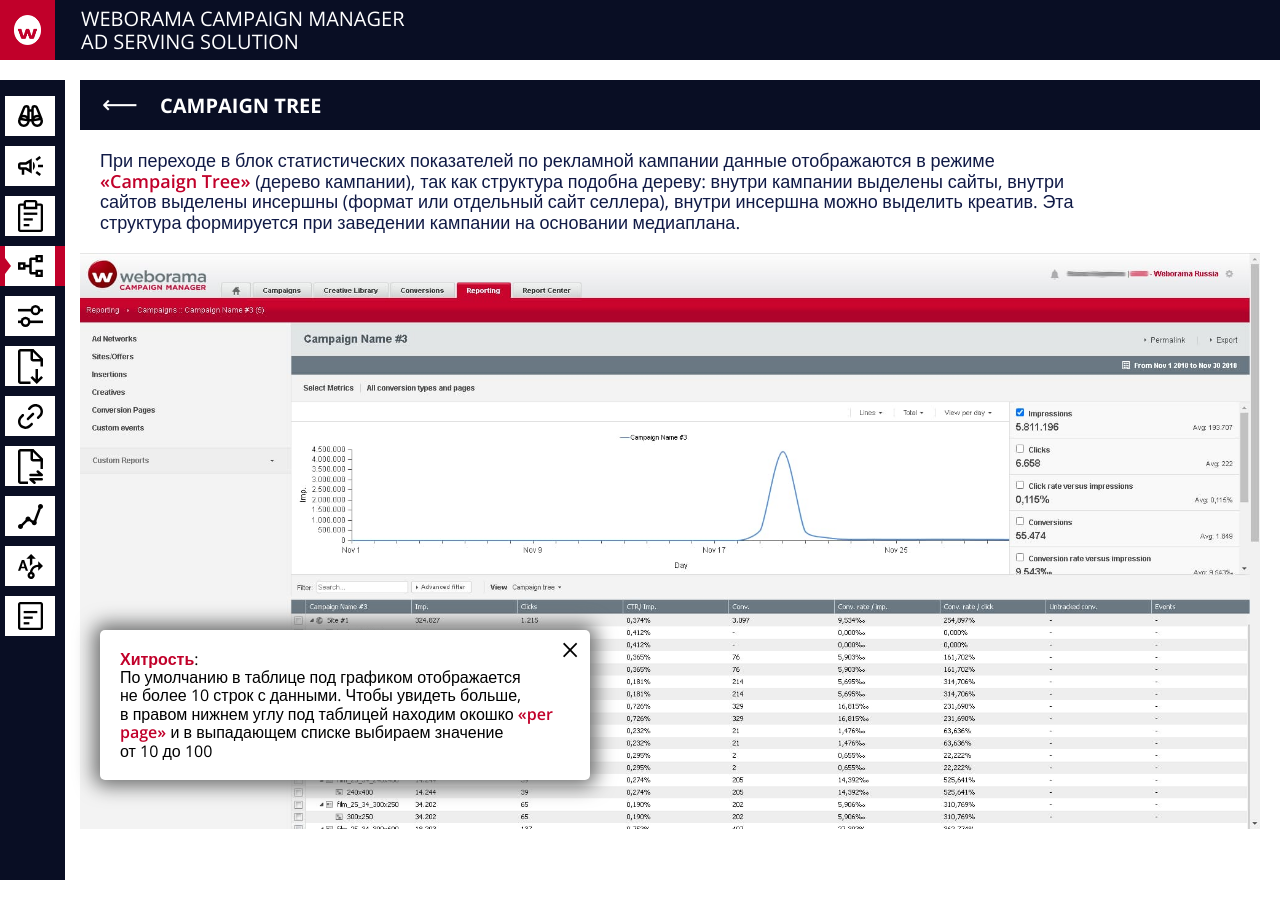
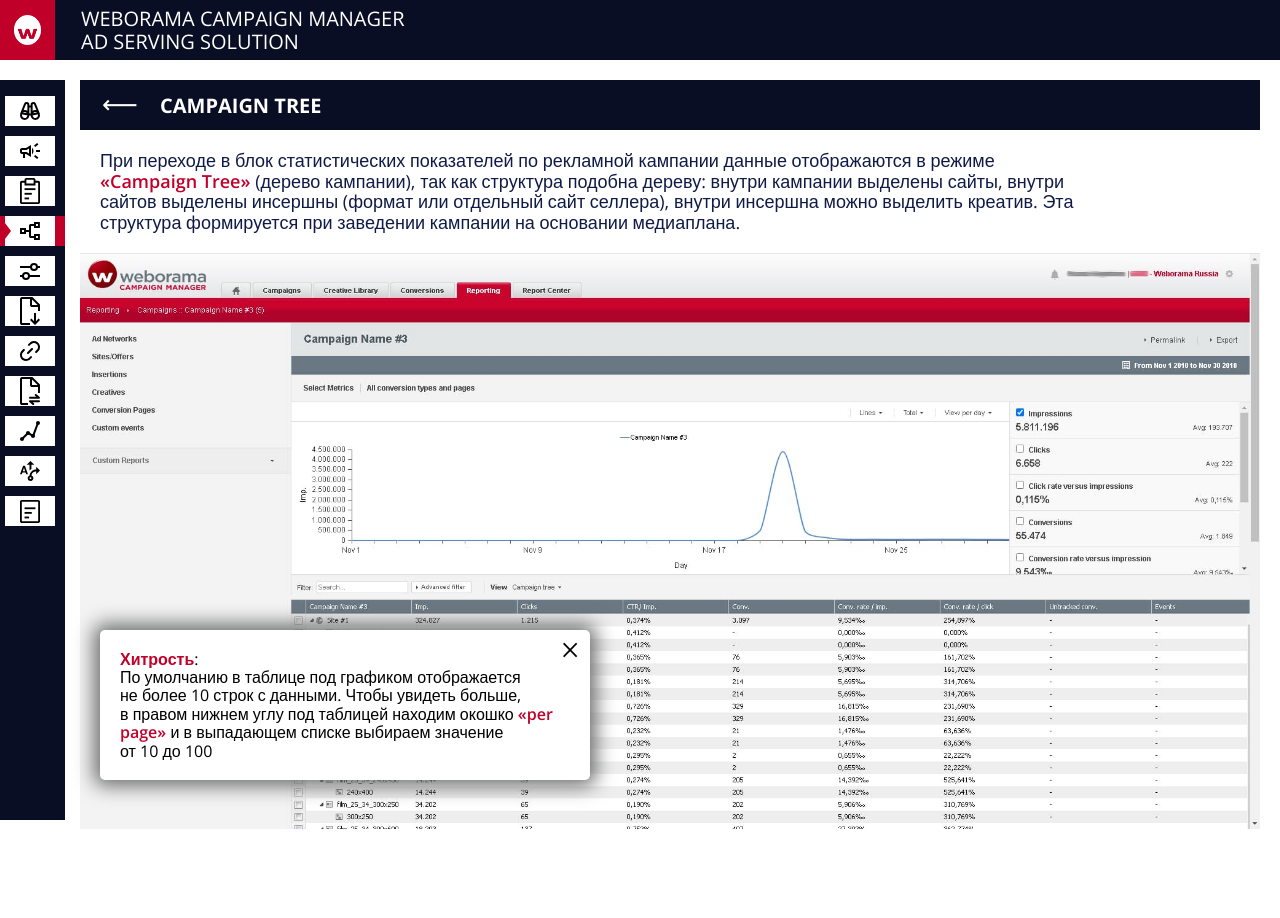
Before and after one commit to slam-cheg/wcm-guide-react, a React (Create React App) app: page /campaign-tree in a window 1280 px wide. Shown: the top 918 px of the page. Built offline with nearby package versions, Linux system fonts and the light colour scheme.

Commit message:
style fix

```diff
--- a/src/components/hintBtn.jsx
+++ b/src/components/hintBtn.jsx
@@ -9,7 +9,7 @@ export const HintBtn = () => {
                 width: 40,
                 height: 40,
                 background: "#fff",
-                position: "absolute",
+                position: "fixed",
                 bottom: 20,
                 borderRadius: 50,
                 boxShadow: "0px 0px 19px 6px #6b6c6c",
--- a/src/props/wcmStructureCardsProps.jsx
+++ b/src/props/wcmStructureCardsProps.jsx
@@ -17,7 +17,7 @@ export const wcmStructureCardsProps = {
         num: "2",
         title: "Creative library",
         description: "Библиотека креативов",
-        list: ["Создание креативов", "Управление креативами (в\u00A0т.ч. динамическими)"],
+        list: ["Добавление креативов", "Управление креативами (в\u00A0т.ч. динамическими)"],
     },
     conversions: {
         id: "conversions",
--- a/src/styles/index.css
+++ b/src/styles/index.css
@@ -78,7 +78,7 @@
   display: flex;
   overflow: auto;
   background-color: #090e24;
-  height: 100%;
+  height: calc(100vh - 60px);
   transition: 0.3s;
   position: relative;
   z-index: 10000;
@@ -92,6 +92,10 @@
 .sidebar_disabled {
   position: fixed;
   width: auto;
+}
+.sidebar_disabled::-webkit-scrollbar {
+  width: 0;
+  height: 0;
 }
 
 .menu {
@@ -149,6 +153,11 @@
 .menu__ico {
   width: 25px;
 }
+@media screen and (max-width: 1440px) {
+  .menu__ico {
+    width: 20px;
+  }
+}
 
 .menu__text-wrapper {
   margin-left: 10px;
@@ -198,9 +207,9 @@
   border-left-color: inherit;
   border-bottom: 8px solid transparent;
 }
-@media screen and (max-width: 1365px) {
+@media screen and (max-width: 1440px) {
   .menu__item-container {
-    height: 40px;
+    height: 30px;
   }
 }
 
@@ -236,6 +245,11 @@
   visibility: hidden;
   pointer-events: none;
   transition: 0.2s;
+}
+@media screen and (max-width: 1440px) {
+  .menu__subitem-container {
+    top: -50px;
+  }
 }
 
 .menu__subitem {
--- a/src/styles/modules/blocks/menu/__ico/menu__ico.scss
+++ b/src/styles/modules/blocks/menu/__ico/menu__ico.scss
@@ -1,3 +1,7 @@
 .menu__ico {
     width: 25px;
+
+    @media screen and (max-width: 1440px) {
+        width: 20px;
+    }
 }
--- a/src/styles/modules/blocks/menu/__item-container/menu__item-container.scss
+++ b/src/styles/modules/blocks/menu/__item-container/menu__item-container.scss
@@ -21,7 +21,7 @@
         }
     }
 
-    @media screen and (max-width: 1365px) {
-        height: 40px;
+    @media screen and (max-width: 1440px) {
+        height: 30px;
     }
 }
--- a/src/styles/modules/blocks/menu/__subitem-container/menu__subitem-container.scss
+++ b/src/styles/modules/blocks/menu/__subitem-container/menu__subitem-container.scss
@@ -11,4 +11,8 @@
     visibility: hidden;
     pointer-events: none;
     transition: 0.2s;
+
+    @media screen and (max-width: 1440px) {
+        top: -50px;
+    }
 }
--- a/src/styles/modules/blocks/sidebar/_disabled/sidebar_disabled.scss
+++ b/src/styles/modules/blocks/sidebar/_disabled/sidebar_disabled.scss
@@ -1,4 +1,9 @@
 .sidebar_disabled {
     position: fixed;
     width: auto;
+
+    &::-webkit-scrollbar {
+        width: 0;
+        height: 0;
+    }
 }
--- a/src/styles/modules/blocks/sidebar/sidebar.scss
+++ b/src/styles/modules/blocks/sidebar/sidebar.scss
@@ -2,7 +2,7 @@
     display: flex;
     overflow: auto;
     background-color: $darkblue;
-    height: 100%;
+    height: calc(100vh - 60px);
     transition: .3s;
     position: relative;
     z-index: 10000;
```
